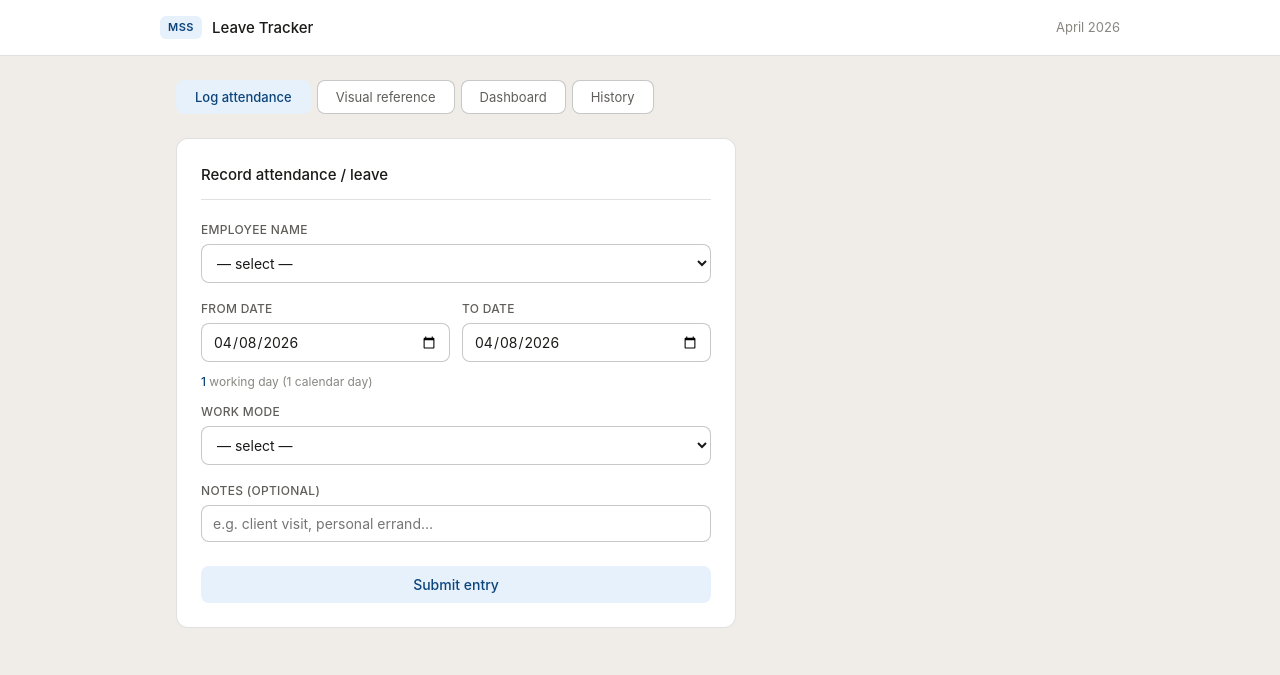
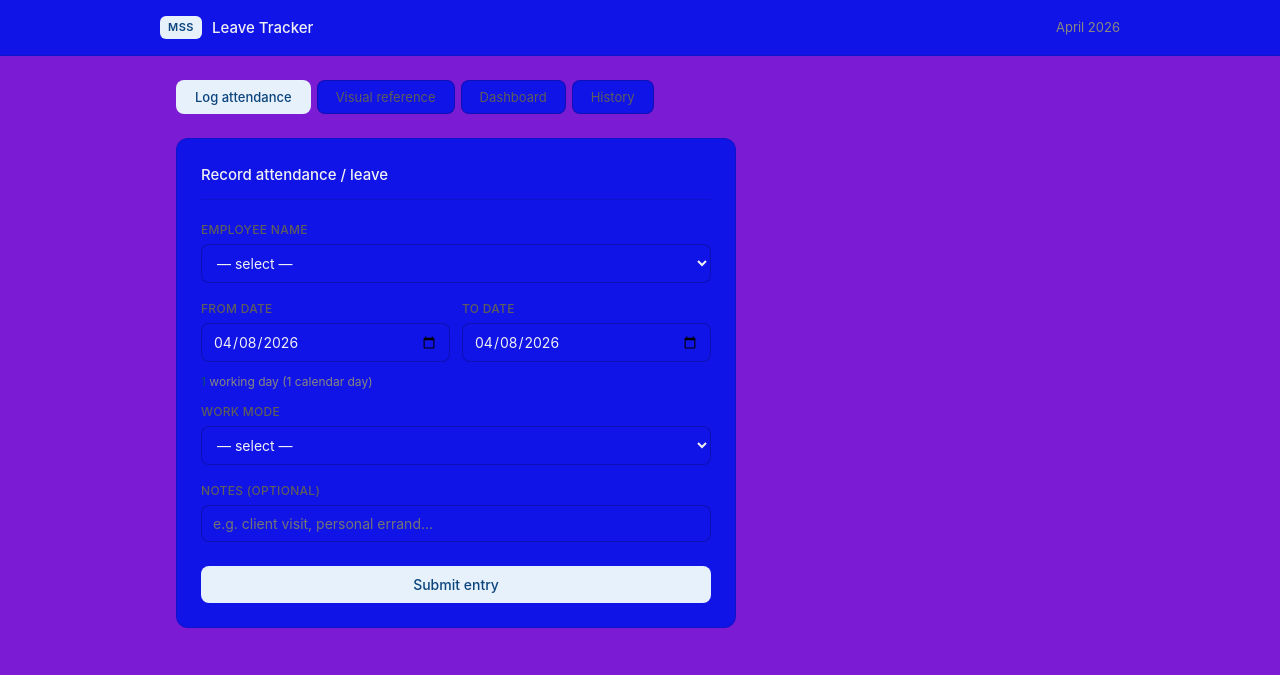
Before and after one commit to ramprasadbattala-3449/Prestrac, a Flask app: page / in a window 1280 px wide. Shown: the top 675 px of the page. Run offline with Flask 3, Linux system fonts and the light colour scheme.

Commit message:
Update style.css

```diff
--- a/static/css/style.css
+++ b/static/css/style.css
@@ -1,10 +1,10 @@
 /* ===== Reset & Base ===== */
 *, *::before, *::after { box-sizing: border-box; margin: 0; padding: 0; }
 :root {
-  --bg: #ffffff;
-  --bg-2: #f6f6f4;
-  --bg-3: #f0ede8;
-  --text: #1a1a18;
+  --bg: #1014e6;
+  --bg-2: #0ca6e8;
+  --bg-3: #7b1cd4;
+  --text: #f0f0f2;
   --text-2: #5f5e5a;
   --text-3: #888780;
   --border: rgba(0,0,0,.12);
```
